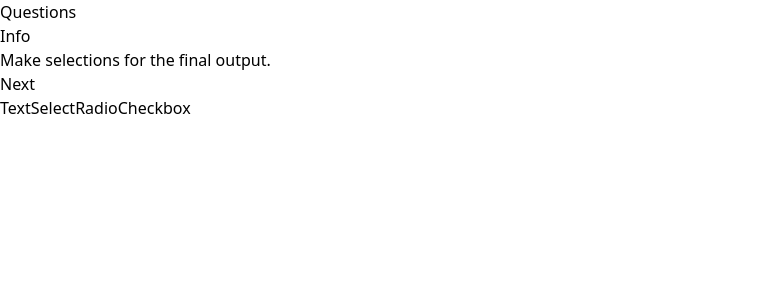
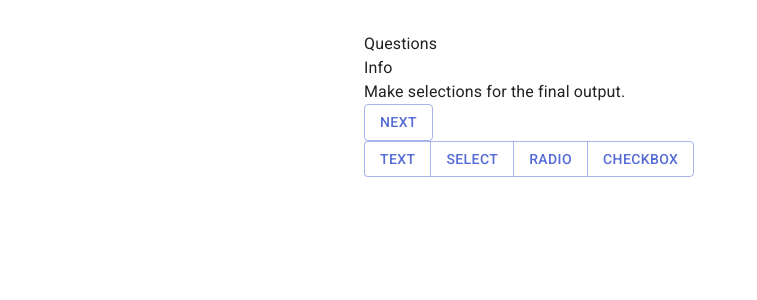
Before and after one commit to KearneyTech/webapp-react-template, a React (Create React App) app: page /questions in a window 1280 px wide. Shown: the top 300 px of the page, without its empty margins (0-757 px from the left). Built offline with nearby package versions, Linux system fonts and the light colour scheme.

Commit message:
Playing around with Material UI.

```diff
--- a/package.json
+++ b/package.json
@@ -3,6 +3,11 @@
   "version": "0.1.0",
   "private": true,
   "dependencies": {
+    "@emotion/react": "^11.13.3",
+    "@emotion/styled": "^11.13.0",
+    "@fontsource/roboto": "^5.1.0",
+    "@mui/icons-material": "^6.1.2",
+    "@mui/material": "^6.1.2",
     "@testing-library/jest-dom": "^5.17.0",
     "@testing-library/react": "^13.4.0",
     "@testing-library/user-event": "^13.5.0",
--- a/src/components/questions/Info.tsx
+++ b/src/components/questions/Info.tsx
@@ -1,3 +1,4 @@
+import Button from '@mui/material/Button';
 import React from 'react';
 
 export default function Info({handleSubmit}) {
@@ -9,7 +10,7 @@
         <>
             <div>Info</div>
             <p>Make selections for the final output.</p>
-            <button onClick={handleButton}>Next</button>
+            <Button onClick={handleButton}  variant="outlined">Next</Button>
         </>
     );
 }
--- a/src/components/questions/Questions.tsx
+++ b/src/components/questions/Questions.tsx
@@ -7,6 +7,8 @@
 import Radio from './Radio.tsx';
 import Checkbox from './Checkbox.tsx';
 import Final from './Final.tsx';
+import { Button } from '@mui/material';
+import ButtonGroup from '@mui/material/ButtonGroup';
 
 function Questions() {
     const [selectedComponent, setSelectedComponent] = useState('info');
@@ -53,10 +55,12 @@
             <h1>Questions</h1>
             <DynamicComponent component={components[selectedComponent]} handleSubmit={handleViewSubmit} />
             <div>
-                <button onClick={handleText}>Text</button>
-                <button onClick={handleSelect}>Select</button>
-                <button onClick={handleRadio}>Radio</button>
-                <button onClick={handleCheckbox}>Checkbox</button>
+                <ButtonGroup variant="outlined">
+                    <Button onClick={handleText}>Text</Button>
+                    <Button onClick={handleSelect}>Select</Button>
+                    <Button onClick={handleRadio}>Radio</Button>
+                    <Button onClick={handleCheckbox}>Checkbox</Button>
+                </ButtonGroup>
             </div>
         </QuestionsProvider>
     );
--- a/src/index.tsx
+++ b/src/index.tsx
@@ -1,10 +1,18 @@
 import React from "react";
 import ReactDOM from "react-dom/client";
+import '@fontsource/roboto/300.css';
+import '@fontsource/roboto/400.css';
+import '@fontsource/roboto/500.css';
+import '@fontsource/roboto/700.css';
 import "./App.css";
 import CubeApp from "./components/cube/CubeApp.tsx";
 import Home from "./components/Home.tsx";
 import Questions from "./components/questions/Questions.tsx";
 import { createBrowserRouter, RouterProvider } from "react-router-dom";
+import { Box, CssBaseline } from "@mui/material";
+import { ThemeProvider } from "@mui/material";
+import Container from '@mui/material/Container';
+import theme from "./theme.ts";
 
 const router = createBrowserRouter([
     {
@@ -24,6 +32,13 @@
 const root = ReactDOM.createRoot(document.getElementById("root"));
 root.render(
   <React.StrictMode>
-    <RouterProvider router={router} />
+    <ThemeProvider theme={theme}>
+      <CssBaseline />
+      <Container maxWidth="sm">
+        <Box sx={{my:4}}>
+          <RouterProvider router={router} />
+        </Box>
+      </Container>
+    </ThemeProvider>
   </React.StrictMode>
 );
--- /dev/null
+++ b/src/theme.ts
@@ -0,0 +1,19 @@
+import { createTheme } from '@mui/material/styles';
+import { red } from '@mui/material/colors';
+
+// A custom theme for this app
+const theme = createTheme({
+  palette: {
+    primary: {
+      main: '#556cd6',
+    },
+    secondary: {
+      main: '#19857b',
+    },
+    error: {
+      main: red.A400,
+    },
+  },
+});
+
+export default theme;
```
